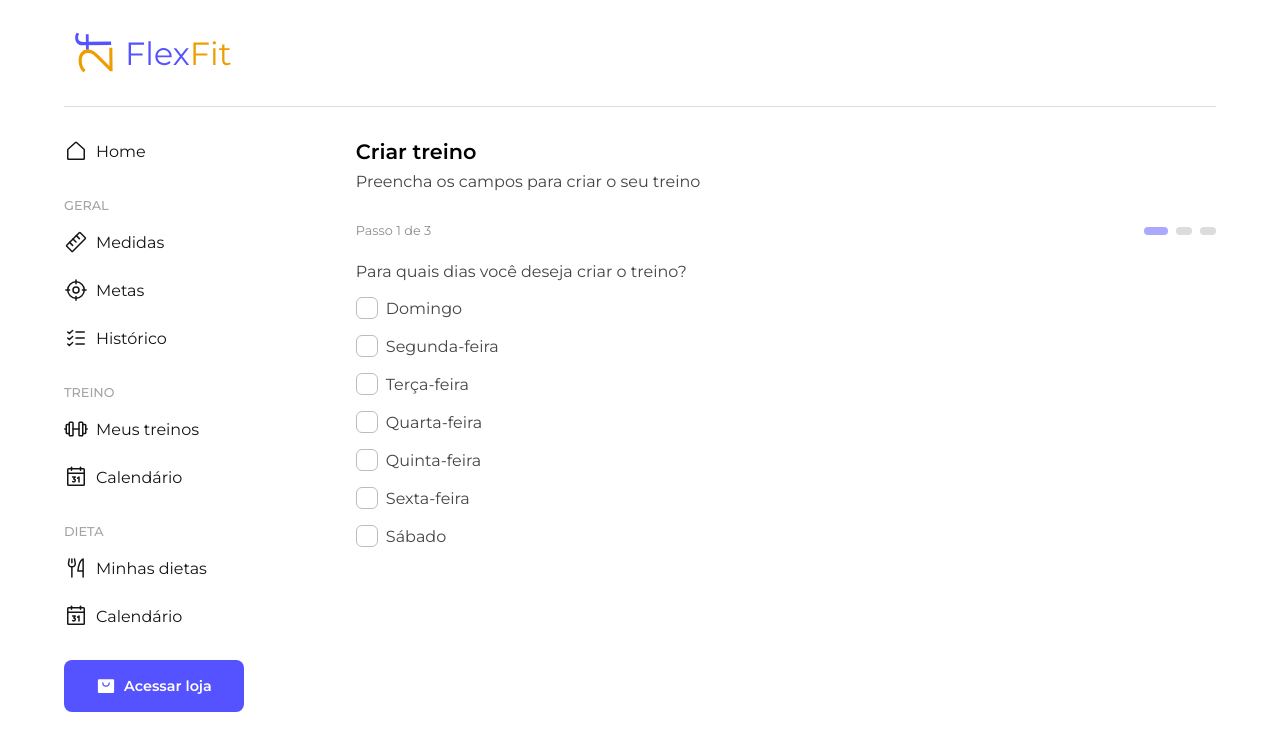
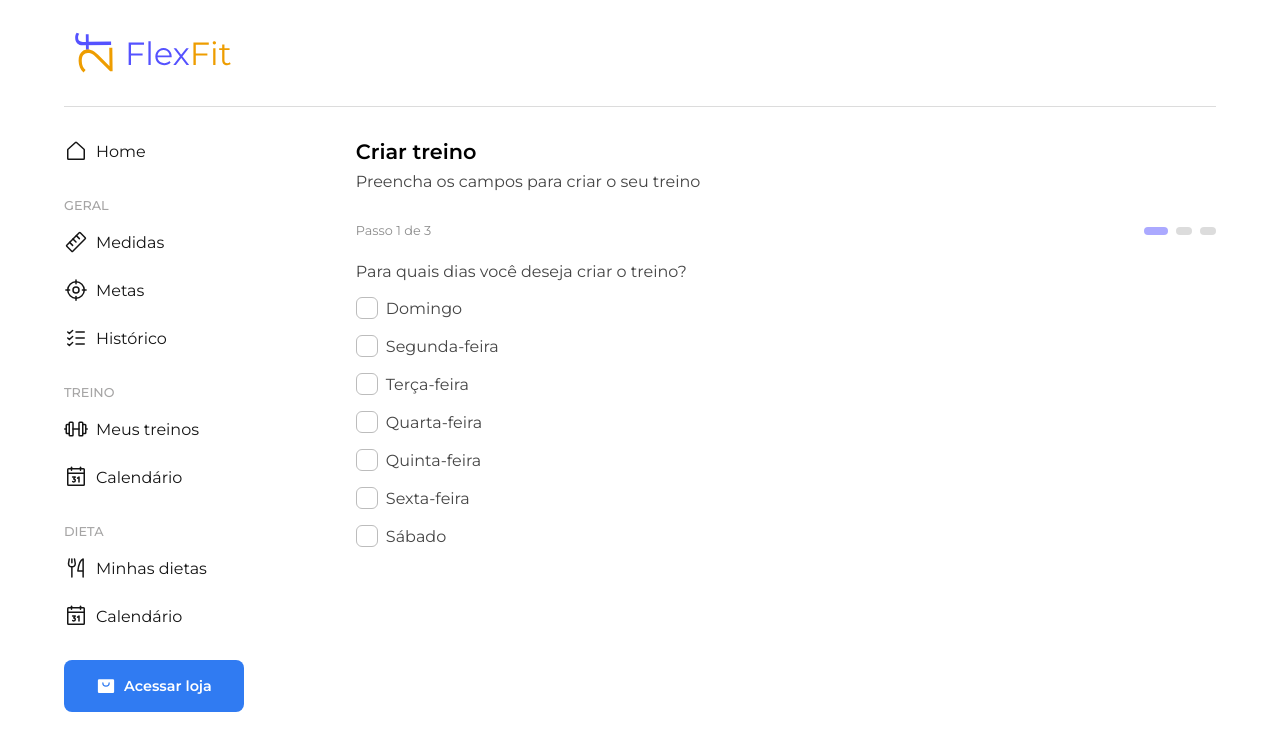
Before and after one commit to lucasdevf/flexfit-web, a Next.js app: page /create/training in a window 1280 px wide. Shown: the top 750 px of the page. Built offline with nearby package versions, Linux system fonts and the light colour scheme; no server answers.

Commit message:
feat: clear context

```diff
--- a/src/components/Button/styles.ts
+++ b/src/components/Button/styles.ts
@@ -1,9 +1,26 @@
 import styled, { css } from 'styled-components'
 
-export type ButtonVariant = 'primary' | 'secondary'
+import { defaultTheme } from '../../styles/theme/default'
+
+export type ButtonVariant = 'primary' | 'secondary' | 'blue'
 
 interface ButtonContainerProps {
   variant: ButtonVariant
+}
+
+const buttonVariants = {
+  primary: {
+    background: defaultTheme['yellow-500'],
+    hover: defaultTheme['yellow-600'],
+  },
+  secondary: {
+    background: defaultTheme['purple-500'],
+    hover: defaultTheme['purple-600'],
+  },
+  blue: {
+    background: defaultTheme['blue-500'],
+    hover: defaultTheme['blue-600'],
+  },
 }
 
 export const ButtonContainer = styled.button<ButtonContainerProps>`
@@ -23,15 +40,11 @@ export const ButtonContainer = styled.button<ButtonContainerProps>`
   gap: 0.5rem;
   font-size: 0.9rem;
 
-  ${({ variant, theme }) => css`
-    background: ${variant === 'primary'
-      ? theme['yellow-500']
-      : theme['purple-500']};
+  ${({ variant }) => css`
+    background: ${buttonVariants[variant].background};
 
     &:hover:not(:disabled) {
-      background: ${variant === 'primary'
-        ? theme['yellow-600']
-        : theme['purple-600']};
+      background: ${buttonVariants[variant].hover};
     }
   `}
 
--- a/src/components/CreateTraining/AddExercise/index.tsx
+++ b/src/components/CreateTraining/AddExercise/index.tsx
@@ -51,8 +51,10 @@ export function AddExercise({ onClose }: Props) {
       reset()
 
       onClose()
-    } catch (err) {
-      setError(String(err))
+    } catch (err: any) {
+      setError(
+        String(err?.message ?? 'Não foi possível adicionar o exercício.'),
+      )
     }
   }
 
--- a/src/contexts/StepsCreateTrainingContext.tsx
+++ b/src/contexts/StepsCreateTrainingContext.tsx
@@ -4,6 +4,7 @@ interface StepsCreateTrainingContextType {
   currentStep: number
   nextStep: () => void
   prevStep: () => void
+  resetStep: () => void
 }
 
 export const StepsCreateTrainingContext = createContext(
@@ -27,12 +28,17 @@ export function StepsCreateTrainingContextProvider({
     setCurrentStep((currentStep) => currentStep - 1)
   }, [currentStep])
 
+  const resetStep = useCallback(() => {
+    setCurrentStep(1)
+  }, [])
+
   return (
     <StepsCreateTrainingContext.Provider
       value={{
         currentStep,
         nextStep,
         prevStep,
+        resetStep,
       }}
     >
       {children}
--- a/src/layouts/AppLayout/components/Navbar/index.tsx
+++ b/src/layouts/AppLayout/components/Navbar/index.tsx
@@ -97,7 +97,7 @@ export function Navbar() {
       <Button
         icon={<ShoppingBag size={20} weight="fill" />}
         title="Acessar loja"
-        variant="secondary"
+        variant="blue"
       />
     </MenuContainer>
   )
--- a/src/pages/create/training/index.tsx
+++ b/src/pages/create/training/index.tsx
@@ -1,17 +1,26 @@
-import { useContext } from 'react'
+import { useContext, useEffect } from 'react'
 import { Exercises } from '../../../components/CreateTraining/Exercises'
 import { Name } from '../../../components/CreateTraining/Name'
 import { Weekdays } from '../../../components/CreateTraining/Weekdays'
 import { Heading } from '../../../components/Heading'
 import { MultiStep } from '../../../components/MultiStep'
+import { CreateTrainingContext } from '../../../contexts/CreateTrainingContext'
 import { StepsCreateTrainingContext } from '../../../contexts/StepsCreateTrainingContext'
 import { AppLayout } from '../../../layouts/AppLayout'
 import { CreateTrainingContainer } from '../../../styles/pages/create-training'
 
 export default function CreateTraining() {
-  const { currentStep } = useContext(StepsCreateTrainingContext)
+  const { currentStep, resetStep } = useContext(StepsCreateTrainingContext)
+
+  const { clearContext } = useContext(CreateTrainingContext)
 
   const steps = [<Weekdays key={0} />, <Exercises key={1} />, <Name key={2} />]
+
+  useEffect(() => {
+    clearContext()
+
+    resetStep()
+  }, [])
 
   return (
     <AppLayout>
--- a/src/styles/theme/default.ts
+++ b/src/styles/theme/default.ts
@@ -6,6 +6,9 @@ export const defaultTheme = {
 
   'yellow-500': '#EE9D00',
   'yellow-600': '#DA9819',
+
+  'blue-500': '#307BF2',
+  'blue-600': '#2E70D9',
 
   'purple-300': '#ABA9FF',
   'purple-500': '#5552FF',
```
